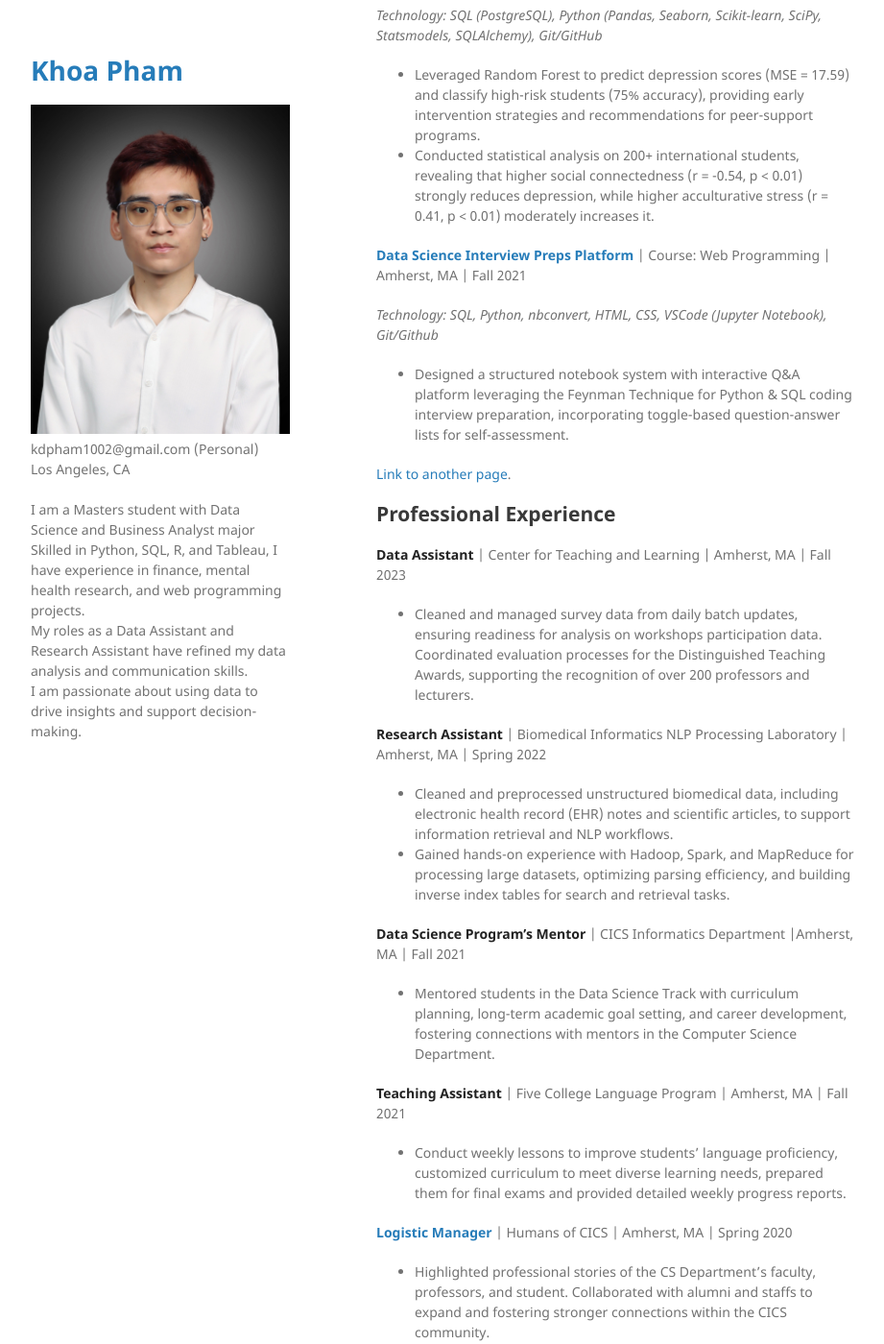
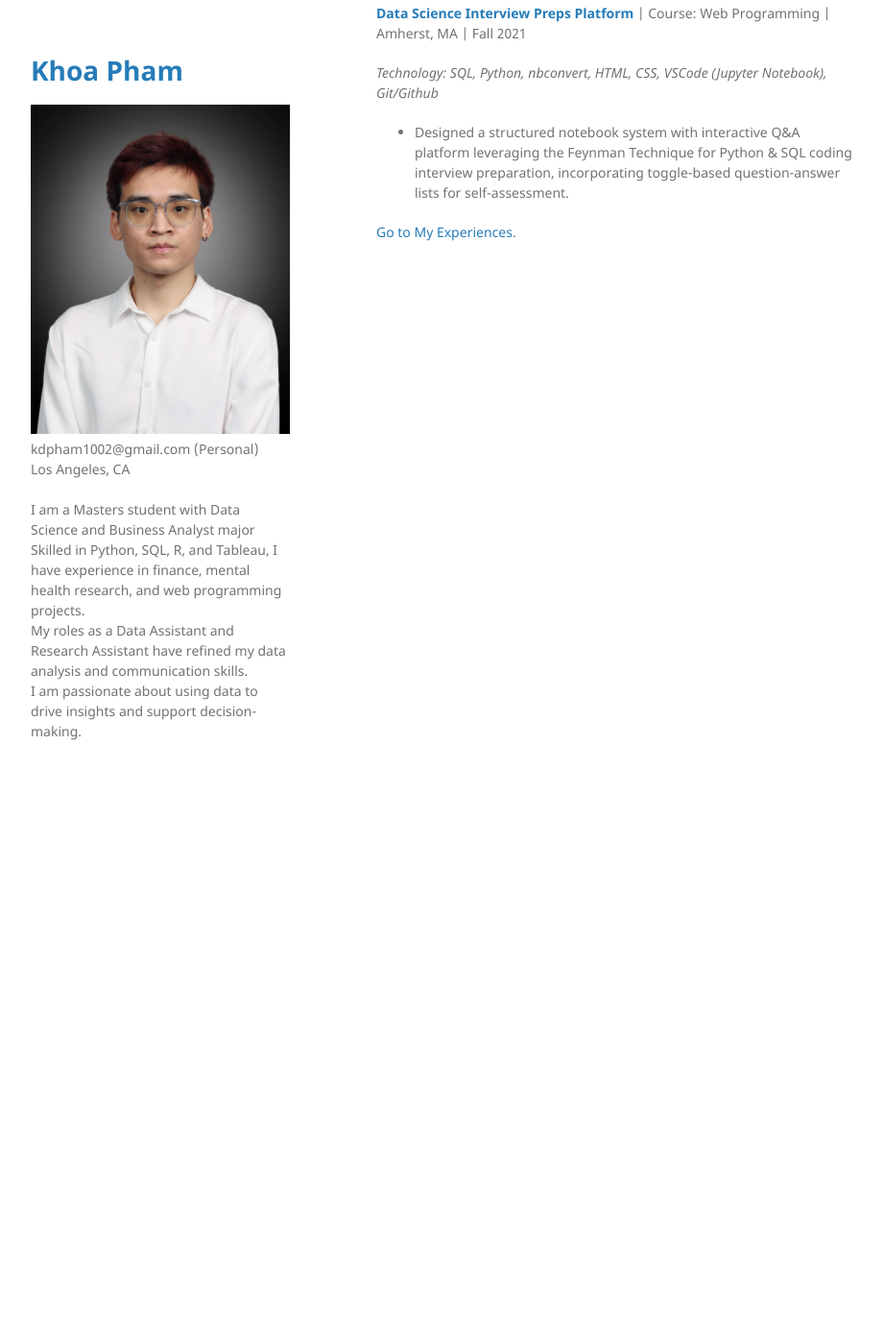
Before and after one commit to khoapham1002/khoapham1002.github.io, a Jekyll site: the page built from README.md, in a window 1280 px wide and 1400 px high, scrolled down 1310 px. Shown: the whole window at 96% size, without its empty margins (178-1099 px from the left). Built offline with Jekyll 4.4.1, drawn with Linux system fonts in a browser that asks for light colours; our own code applies the rules of GitHub Pages for plain Markdown files; some of the changed text lies outside the part shown.

Commit message:
Refactor README.md and another-page.md: update navigation links and streamline content

```diff
--- a/README.md
+++ b/README.md
@@ -6,16 +6,13 @@
     <li><a href="#contact--links">Contact & Links</a></li>
     <li><a href="#technical-skills">Technical Skills</a></li>
     <li><a href="#portfolio-projects">Portfolio Projects</a></li>
-    <li><a href="#professional-experience">Professional Experience</a></li>
+    <li><a href="./another-page.html">My Experiences</a></li>
+    <!-- <li><a href="#professional-experience">Professional Experience</a></li>
     <li><a href="#education">Education</a></li>
-    <li><a href="#interests">Interests</a></li>
-    <li><a href="./another-page.html#page-two">Page Two</a></li>
+    <li><a href="#interests">Interests</a></li> -->
   </ul>
 </details>
 
-
-## About Me
-I am a data scientist with a strong background in business analytics and informatics from UMass Amherst. Skilled in Python, SQL, R, and Tableau, I have experience in finance, mental health research, and web programming projects. My roles as a Data Assistant and Research Assistant have refined my data analysis and communication skills. I am passionate about using data to drive insights and support decision-making.
 
 ## Contact & Links
 
@@ -63,36 +60,4 @@ I am a data scientist with a strong background in business analytics and informa
 - Designed a structured notebook system with interactive Q&A platform leveraging the Feynman Technique for Python & SQL coding interview preparation, incorporating toggle-based question-answer lists for self-assessment.
 
 
-[Link to another page](./another-page.html).
-
-
-## Professional Experience
-**Data Assistant** \| Center for Teaching and Learning \| Amherst, MA \| Fall 2023
-- Cleaned and managed survey data from daily batch updates, ensuring readiness for analysis on workshops participation data. Coordinated evaluation processes for the Distinguished Teaching Awards, supporting the recognition of over 200 professors and lecturers.
-
-**Research Assistant** \| Biomedical Informatics NLP Processing Laboratory \| Amherst, MA \| Spring 2022
-- Cleaned and preprocessed unstructured biomedical data, including electronic health record (EHR) notes and scientific articles, to support information retrieval and NLP workflows.
-- Gained hands-on experience with Hadoop, Spark, and MapReduce for processing large datasets, optimizing parsing efficiency, and building inverse index tables for search and retrieval tasks.
-
-**Data Science Program’s Mentor** \| CICS Informatics Department \|Amherst, MA \| Fall 2021
-- Mentored students in the Data Science Track with curriculum planning, long-term academic goal setting, and career development, fostering connections with mentors in the Computer Science Department.
-
-**Teaching Assistant** \| Five College Language Program \| Amherst, MA \| Fall 2021
-- Conduct weekly lessons to improve students’ language proficiency, customized curriculum to meet diverse learning needs, prepared them for final exams and provided detailed weekly progress reports.
-
-**[Logistic Manager](https://www.instagram.com/humansofcics/)** \| Humans of CICS \| Amherst, MA \| Spring 2020
-- Highlighted professional stories of the CS Department’s faculty, professors, and student. Collaborated with alumni and staffs to expand and fostering stronger connections within the CICS community.
-
-
-## Education
-**University of Massachusetts, Amherst** | Expected Graduation: Dec 2025
-- **Master of Science (M.S), Business Analytics** (Accelerated 4+1 Program)
-    - **GPA:** 3.97/4.0
-- **Bachelor of Science (B.S), Informatics Data Science** \| Minor: Statistics \| Pre-Med Track
-    - Dean’s List (all year), Chancellor’s Award Scholarship, Nomination of The National Society of Leadership
-- **Relevant Courses:** Database Management (SQL); Data Science for Business (Python); Data Mining in Business (XLMiner); Applied Statistics (R); Web Programming (JavaScript, HTML, CSS); Data Structures & Algorithms (Java); Media Marketing
-
-
-## Interests
-- **Photography**: I capture dance movements! Check out my photos [@teenee_archives](https://vsco.co/teenee3051/gallery)!
-- **Dance**: Come dance with me at [@mdcdance](https://www.instagram.com/mdcdance/?igsh=NTc4MTIwNjQ2YQ%3D%3D)!
+[Go to My Experiences](./another-page.html).
```
Also changed, not shown: another-page.md (+40 -116 lines).
